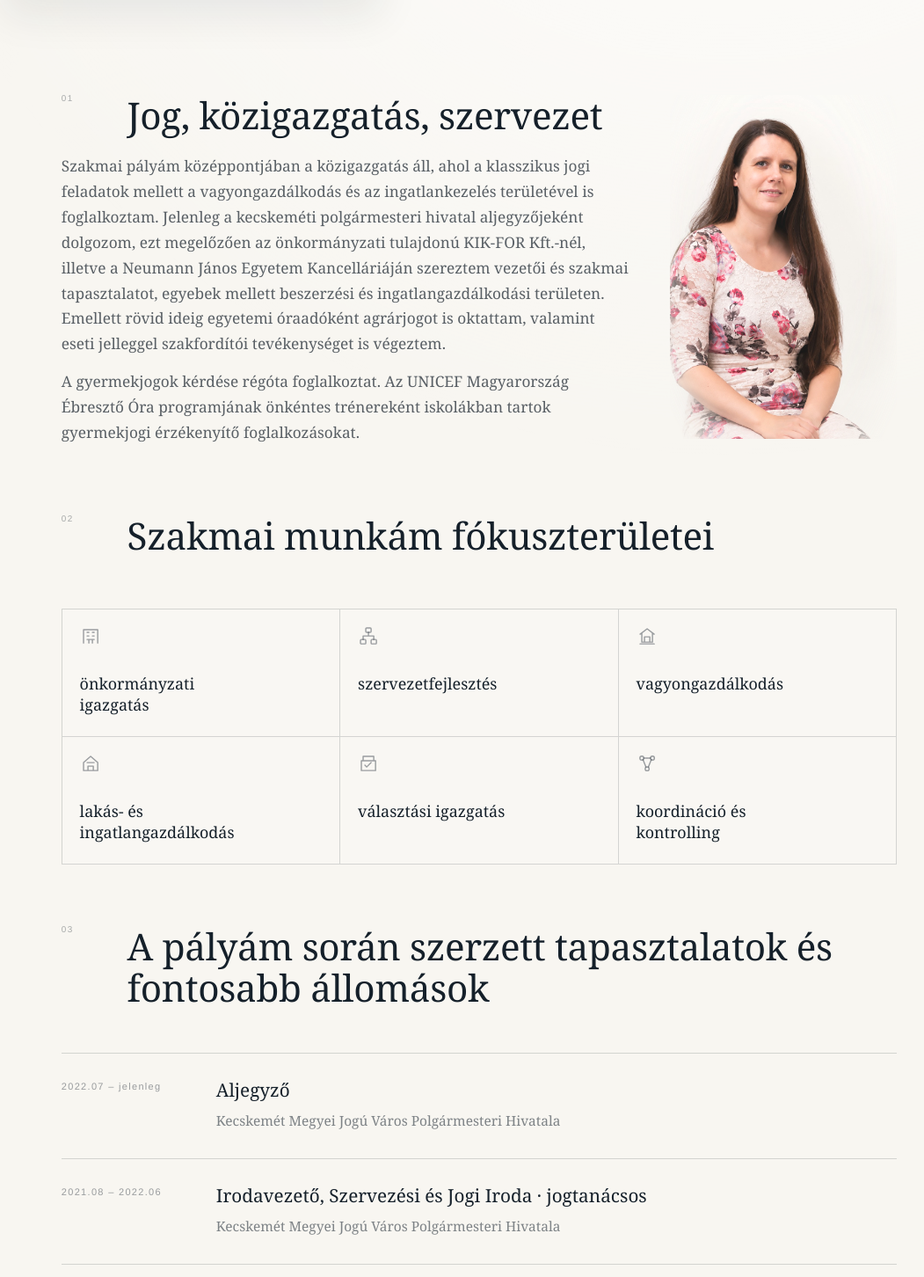
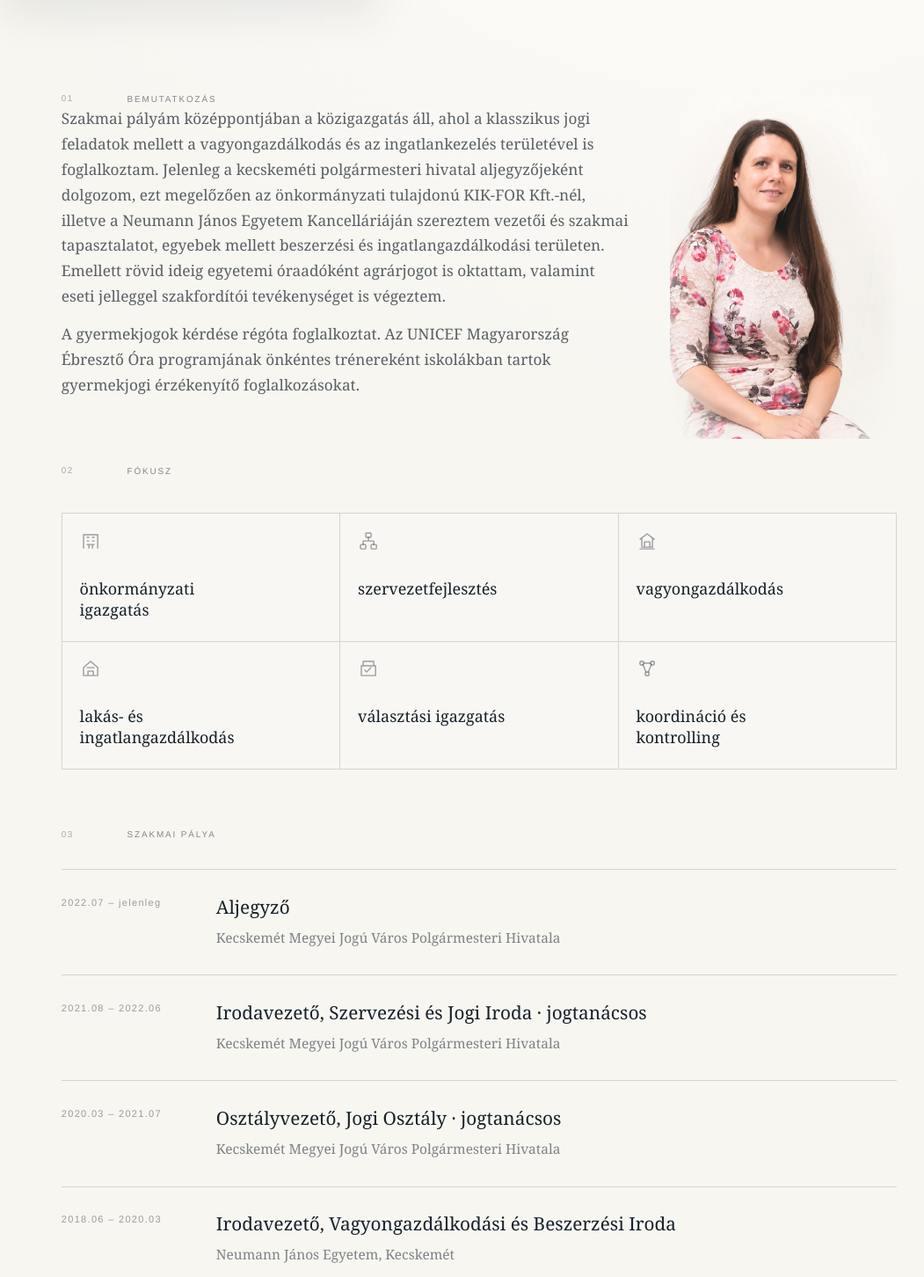
Before and after one commit to svircevicnikola/svircevic-hu, a Next.js app: page /agota in a window 1280 px wide. Shown: the part 618-2070 px from the top of the page at 88% size, without its empty margins (95-1146 px from the left). Built offline with nearby package versions, Linux system fonts and the light colour scheme.

Commit message:
Remove oversized Agota section subtitles

```diff
--- a/app/agota/page.tsx
+++ b/app/agota/page.tsx
@@ -132,7 +132,8 @@ export default function AgotaPage() {
       <section className="agota-intro section-grid">
         <div className="section-index">01</div>
         <div>
-          <h2>Jog, közigazgatás, szervezet</h2>
+            <span className="section-kicker">BEMUTATKOZÁS</span>
+
           <div className="agota-intro-body">
             <p>
               Szakmai pályám középpontjában a közigazgatás áll, ahol a klasszikus jogi feladatok mellett a vagyongazdálkodás és az ingatlankezelés területével is foglalkoztam. Jelenleg a kecskeméti polgármesteri hivatal aljegyzőjeként dolgozom, ezt megelőzően az önkormányzati tulajdonú KIK-FOR Kft.-nél, illetve a Neumann János Egyetem Kancelláriáján szereztem vezetői és szakmai tapasztalatot, egyebek mellett beszerzési és ingatlangazdálkodási területen. Emellett rövid ideig egyetemi óraadóként agrárjogot is oktattam, valamint eseti jelleggel szakfordítói tevékenységet is végeztem.
@@ -151,7 +152,8 @@ export default function AgotaPage() {
         <div className="section-grid focus-head">
           <div className="section-index">02</div>
           <div>
-            <h2>Szakmai munkám fókuszterületei</h2>
+            <span className="section-kicker">FÓKUSZ</span>
+
           </div>
         </div>
         <div className="focus-grid">
@@ -170,7 +172,8 @@ export default function AgotaPage() {
         <div className="section-grid">
           <div className="section-index">03</div>
           <div>
-            <h2>A pályám során szerzett tapasztalatok és fontosabb állomások</h2>
+            <span className="section-kicker">SZAKMAI PÁLYA</span>
+
           </div>
         </div>
         <div className="timeline">
@@ -189,6 +192,7 @@ export default function AgotaPage() {
       <section className="agota-quote section-grid">
         <div className="section-index">04</div>
         <div className="quote-content">
+            <span className="section-kicker">HITVALLÁS</span>
           <div className="quote-line">
             <span className="quote-mark quote-mark-open" aria-hidden="true">„</span>
             <p className="quote-text">A jó hivatali működéshez egyszerre van szükség biztos jogi alapokra, pontos szervezésre és egymásra figyelő együttműködésre.<span className="quote-mark quote-mark-close" aria-hidden="true">”</span></p>
```
